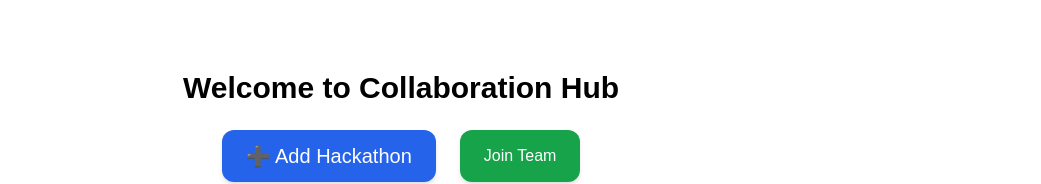
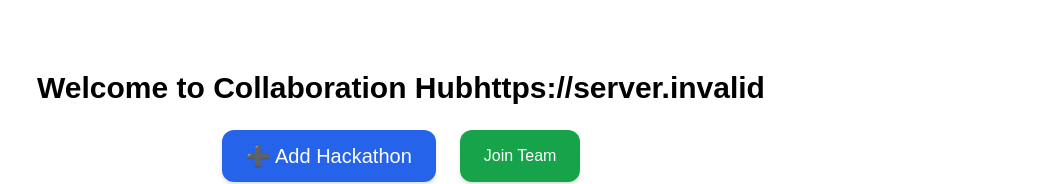
Before and after one commit to sahil-verma-9696/focusflow, a Next.js app: page / in a window 1280 px wide. Shown: the part 346-530 px from the top of the page, without its empty margins (239-1280 px from the left). Built offline with nearby package versions, Linux system fonts and the light colour scheme; no server answers.

Commit message:
MVP completed & store env variable

```diff
--- a/src/app/page.js
+++ b/src/app/page.js
@@ -4,6 +4,7 @@ import { useState } from "react";
 
 export default function Home() {
   const [isShowCreateTeamForm, setIsShowCreateTeamForm] = useState(false);
+  console.log(process.env.NEXT_SERVER_URL);
 
   return (
     <div className="flex flex-col justify-center items-center h-screen">
@@ -14,6 +15,7 @@ export default function Home() {
 
       <h1 className="text-3xl font-bold mb-6 text-black">
         Welcome to Collaboration Hub
+        {process.env.SERVER_URL}
       </h1>
       <div className="flex gap-6">
         <button className="flex items-center gap-2 px-6 py-3 bg-blue-600 text-white rounded-xl shadow-md hover:bg-blue-700 transition">
--- a/src/components/Navbar.jsx
+++ b/src/components/Navbar.jsx
@@ -31,6 +31,9 @@ export default function Navbar() {
   function handleSignup() {
     alert("Sign up clicked!");
   }
+
+  console.log(process.env.NEXT_PUBLIC_API_URL);
+
 
   return (
     <nav className="flex items-center justify-between p-4 bg-white-800 text-white">
--- a/src/components/TasksComponent.jsx
+++ b/src/components/TasksComponent.jsx
@@ -34,9 +34,7 @@ export default function TasksComponent() {
             <input
               type="text"
               value={task.title || ""} // Ensure default value
-              onChange={(e) =>
-                updateItem(task.id, { title: e.target.value })
-              }
+              onChange={(e) => updateItem(task.id, { title: e.target.value })}
               className="border p-2 rounded w-full text-lg font-bold"
               placeholder="Task Title"
             />
--- a/src/utils/socket.js
+++ b/src/utils/socket.js
@@ -15,7 +15,7 @@ export const connectSocket = (workspaceId, username) => {
   if (!workspaceId || !username)
     return console.error("❌ Missing workspaceId or username");
 
-  socket = io("http://localhost:5000", {
+  socket = io(process.env.NEXT_PUBLIC_SERVER_URL, {
     query: { workspaceId, username },
   });
 
```
